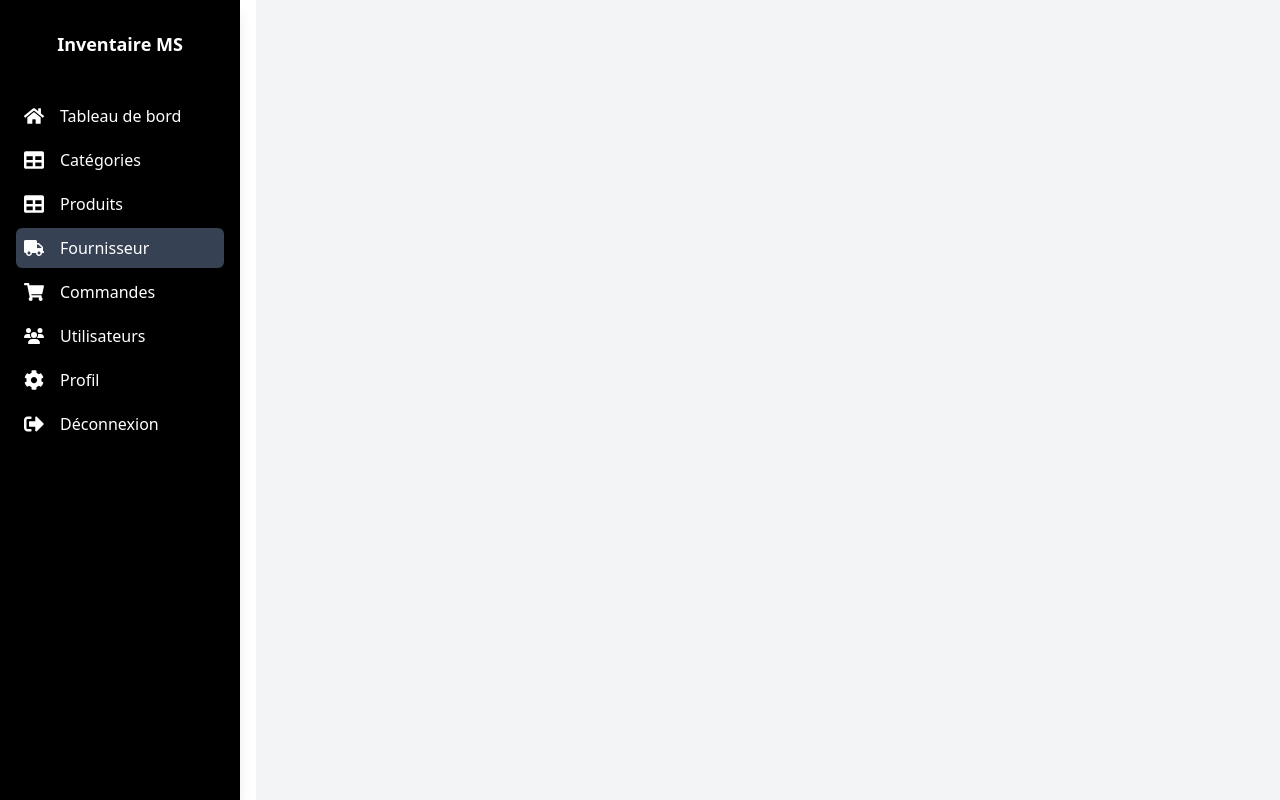
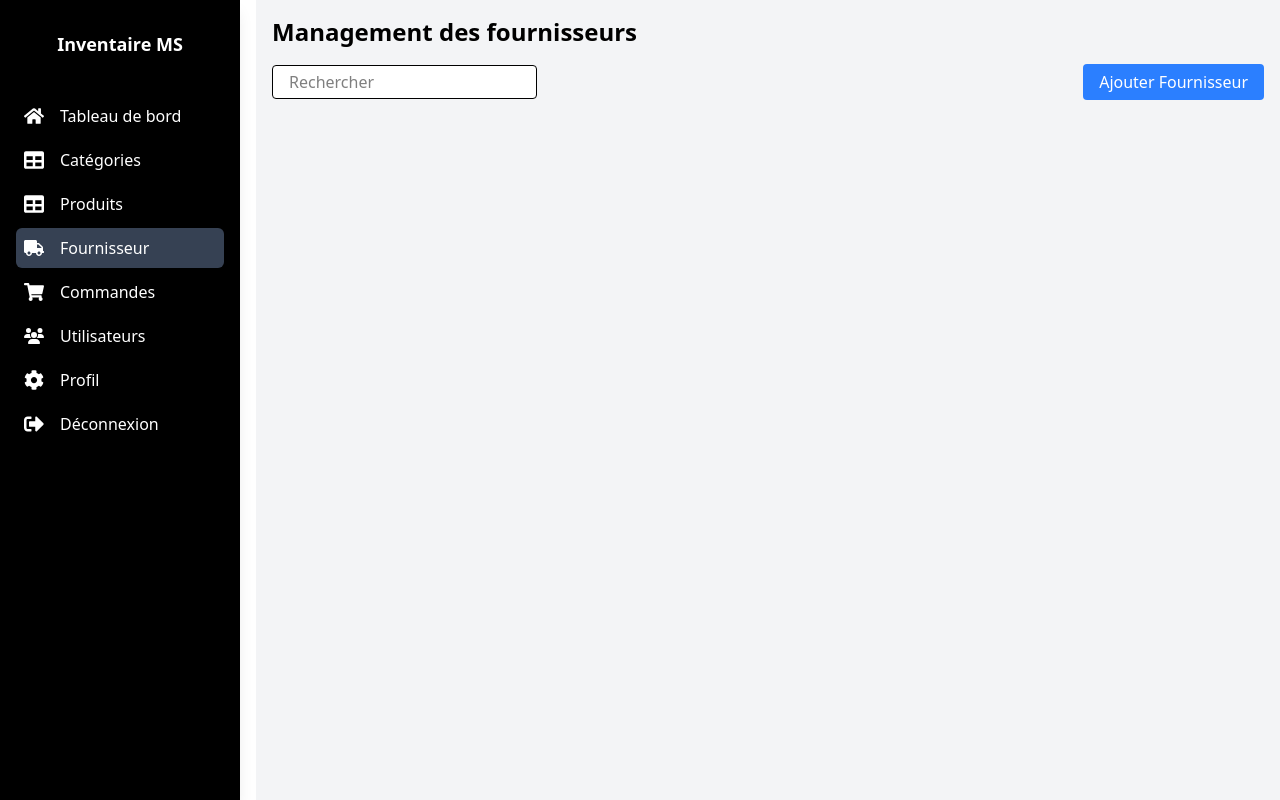
Before and after one commit to karimkane26/gestion_de_stock_front, a React (Vite) app: page /admin-dashboard/fournisseurs in a window 1280 px wide. Built offline with nearby package versions, Linux system fonts and the light colour scheme; sample sign-in values are in the browser's storage.

Commit message:
update frontend

```diff
--- a/src/components/Fournisseurs.jsx
+++ b/src/components/Fournisseurs.jsx
@@ -1,11 +1,92 @@
+import axios from 'axios';
 import React, { useState } from 'react'
 
 export default function Fournisseurs() {
-  const [fournisseurs,setFournisseur] = useState(null);
+  // const [fournisseurs,setFournisseur] = useState(null);
+  const [ajoutModifModal, setAjoutModifModal] = useState(null);
+  const[formData, setFormData ] = useState({
+    nom: "",
+    email: "",
+    number: "",
+    addresse: "",
+  });
+  const handleChange = (e) => {
+    const { name, value } = e.target;
+    setFormData((prevData) => ({ ...prevData, [name]: value }));
+  }
 
+  const handleSubmit = async (e) => {
+    e.preventDefault();
+    try {
+      const response = await axios.post("http://localhost:3000/api/fournisseurs/ajout",formData,
+        {
+          headers: {
+            Authorization : `Bearer ${localStorage.getItem('pos-token')}`,
+          }
+        }
+      );
+      if(response.data.success){
+        setAjoutModifModal(null)
+        alert("Fournisseur  ajouté avec succés")
+      }
+      else{
+        console.error("Erreur d'ajout de fournisseur",response.data.error);
+      }
+    } catch (error) {
+      console.error("Erreur d'ajout de fournisseur",error);
+      alert('Erreur d\'ajout de fournisseur . Veuillez ressaiser')
+    }
+
+
+
+  }
   return (
-    <div>
+    <div className='w-full h-full flex flex-col gap-4 p-4'>
+      <h1 className="text-2xl font-bold">Management des fournisseurs</h1>
+      <div className="flex justify-between items-center">
+        <input type="text" placeholder="Rechercher"  className='border p-1 bg-white rounded px-4'/>
+        <button className='px-4 py-1.5 bg-blue-500 text-white rounded cursor-pointer' onClick={() => setAjoutModifModal(1)}>Ajouter Fournisseur</button>
 
+        {ajoutModifModal && (
+          <div className="fixed top-0 left-0 w-full h-full bg-black/50 flex justify-center items-center">
+            <div className="bg-white p-4 rounded shadow-md w-1/3 relative">
+            <h1>Ajouter Fournisseur</h1>
+            <form action="" className='flex flex-col gap-4 mt-4'>
+              <button className=' absolute flex top-4 right-4 font-bold text-lg cursor-pointer'  onClick={() => setAjoutModifModal(null)} >X</button>
+              <input type="text"
+               placeholder='Nom Fournisseur'
+              className='border p-1 bg-white rounded px-4'
+              value={formData.nom}
+              onChange={handleChange}
+              name='nom'
+               />
+              <input type="email"
+               placeholder='Email  Fournisseur'
+               className='border p-1 bg-white rounded px-4'
+               value={formData.email}
+               onChange={handleChange}
+               name='email'
+               />
+              <input type="number"
+               placeholder='Telephone  Fournisseur'
+               className='border p-1 bg-white rounded px-4'
+               value={formData.number}
+               onChange={handleChange}
+               name='number'
+                />
+              <input type="text"
+              placeholder='Addresse  Fournisseur'
+               className='border p-1 bg-white rounded px-4'
+               value={formData.addresse}
+               onChange={handleChange}
+               name='addresse'
+                />
+              <button className='px-4 py-1.5 bg-blue-500 text-white rounded cursor-pointer' onClick={handleSubmit}>Ajouter Fournisseur</button>
+            </form>
+            </div>
+          </div>
+        )}
+      </div>
     </div>
   )
 }
```
